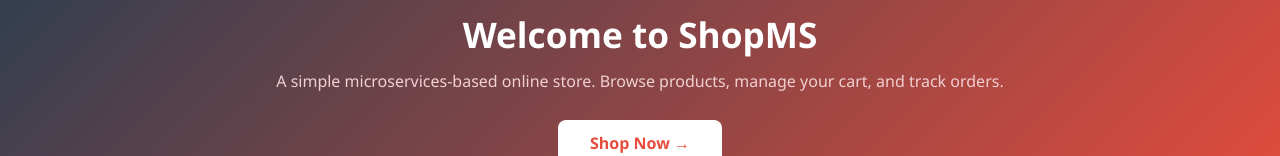
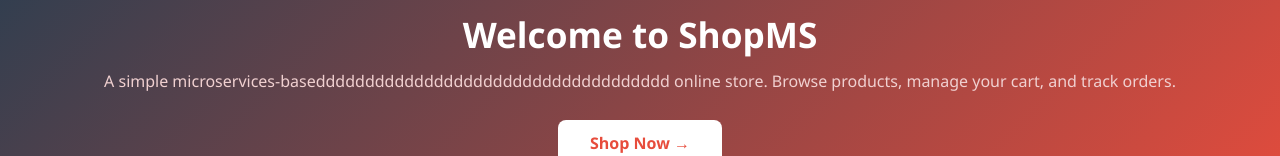
Before and after one commit to yash1015/E-Commerce_Microservices-_App_-Deployement_Pipeline, a website: page gateway/public/index.html in a window 1280 px wide. Shown: the part 150-306 px from the top of the page. Drawn offline with Linux system fonts and the light colour scheme; no server answers.

Commit message:
Testing pipeline

```diff
--- a/gateway/public/index.html
+++ b/gateway/public/index.html
@@ -107,7 +107,7 @@
 <!-- Hero -->
 <div class="hero">
   <h2>Welcome to ShopMS</h2>
-  <p>A simple microservices-based online store. Browse products, manage your cart, and track orders.</p>
+  <p>A simple microservices-basedddddddddddddddddddddddddddddddddddd online store. Browse products, manage your cart, and track orders.</p>
   <a href="http://localhost:3001">Shop Now →</a>
 </div>
 
```
